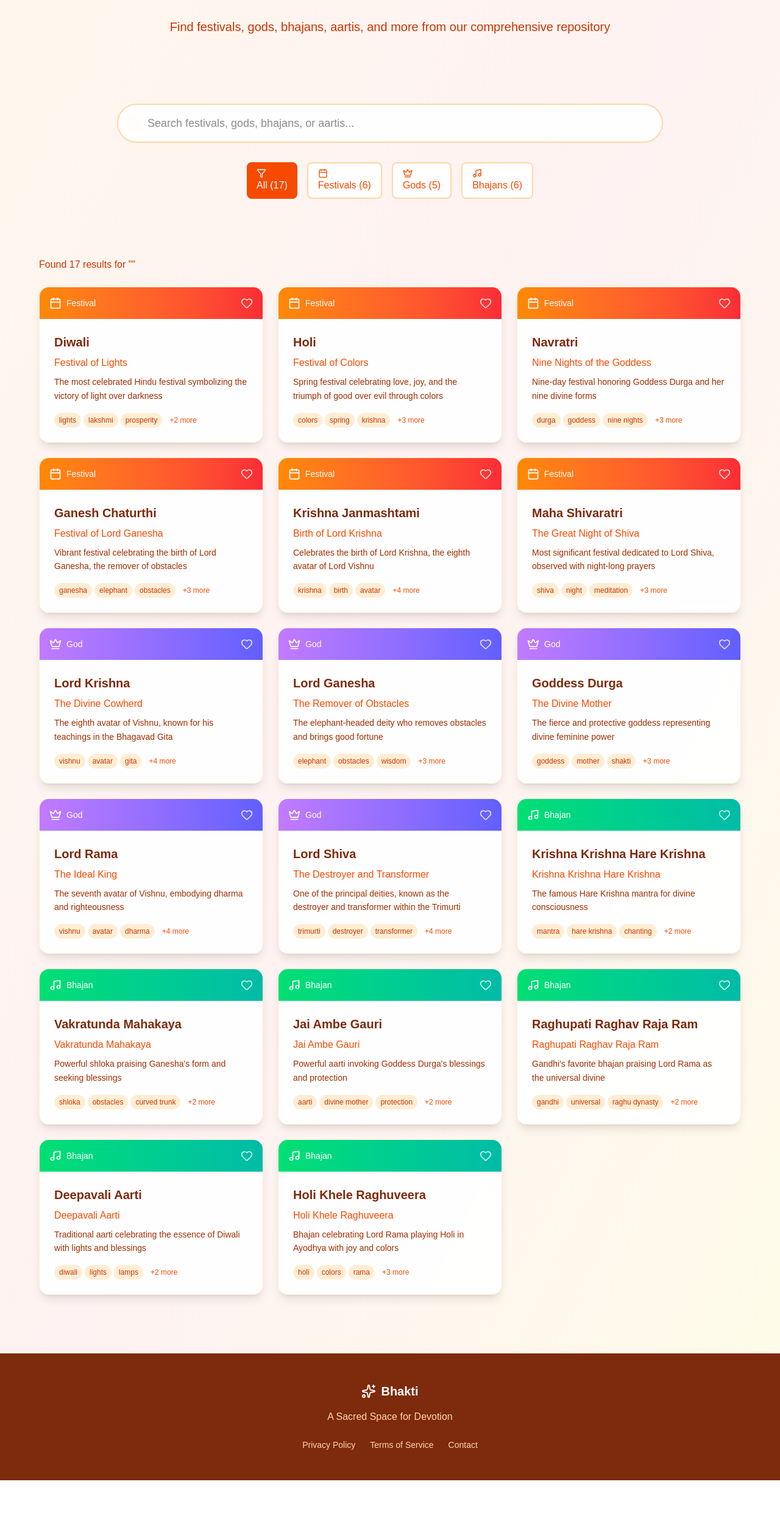
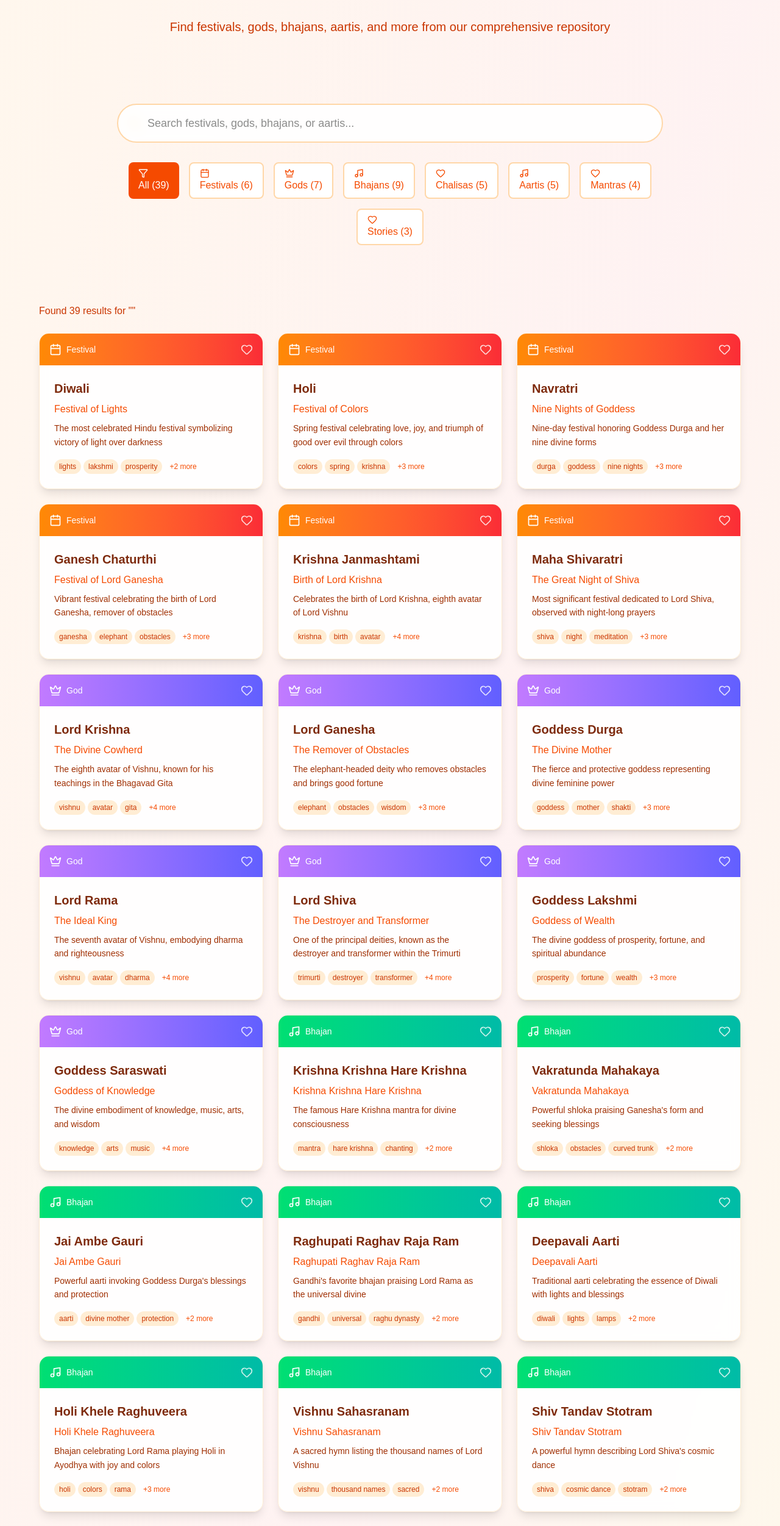
Before and after one commit to shashimishra89-cloud/bhajans-website, a Next.js app in the folder bhakti-app/: page /search in a window 1280 px wide. Shown: the part 243-2745 px from the top of the page at 61% size. Before the commit the page ends 2670 px from the top, so only its background shows below. Built offline with nearby package versions, Linux system fonts and the light colour scheme.

Commit message:
updating the email address and content for consistency

```diff
--- a/bhakti-app/src/app/contact/page.tsx
+++ b/bhakti-app/src/app/contact/page.tsx
@@ -45,12 +45,12 @@ export default function ContactPage() {
                   <h3 className="text-xl font-bold text-orange-900">Email Us</h3>
                 </div>
                 <p className="text-orange-800 mb-2">For general inquiries:</p>
-                <a href="mailto:info@bhakti.com" className="text-orange-600 hover:text-orange-700 font-medium">
-                  info@bhakti.com
+                <a href="mailto:info@justhobby.net" className="text-orange-600 hover:text-orange-700 font-medium">
+                  info@justhobby.net
                 </a>
                 <p className="text-orange-800 mt-4 mb-2">For content suggestions:</p>
-                <a href="mailto:content@bhakti.com" className="text-orange-600 hover:text-orange-700 font-medium">
-                  content@bhakti.com
+                <a href="mailto:info@justhobby.net" className="text-orange-600 hover:text-orange-700 font-medium">
+                  info@justhobby.net
                 </a>
               </div>
 
@@ -91,7 +91,7 @@ export default function ContactPage() {
             <section className="mb-8">
               <h2 className="text-2xl font-bold text-orange-900 mb-4">Contributing Content</h2>
               <p className="text-orange-800 mb-4">
-                Are you a scholar, practitioner, or enthusiast of Hindu culture? We welcome contributions of authentic bhajans, aartis, and cultural information. Please contact us at <a href="mailto:content@bhakti.com" className="text-orange-600 hover:text-orange-700 underline">content@bhakti.com</a> with:
+                Are you a scholar, practitioner, or enthusiast of Hindu culture? We welcome contributions of authentic bhajans, aartis, and cultural information. Please contact us at <a href="mailto:info@justhobby.net" className="text-orange-600 hover:text-orange-700 underline">info@justhobby.net</a> with:
               </p>
               <ul className="list-disc pl-6 text-orange-800 space-y-2">
                 <li>Original text in Devanagari script</li>
--- a/bhakti-app/src/app/search/page.tsx
+++ b/bhakti-app/src/app/search/page.tsx
@@ -12,7 +12,7 @@ const searchData = {
       id: "diwali",
       name: "Diwali",
       title: "Festival of Lights",
-      description: "The most celebrated Hindu festival symbolizing the victory of light over darkness",
+      description: "The most celebrated Hindu festival symbolizing victory of light over darkness",
       type: "festival",
       tags: ["lights", "lakshmi", "prosperity", "victory", "good over evil"]
     },
@@ -20,14 +20,14 @@ const searchData = {
       id: "holi",
       name: "Holi",
       title: "Festival of Colors",
-      description: "Spring festival celebrating love, joy, and the triumph of good over evil through colors",
+      description: "Spring festival celebrating love, joy, and triumph of good over evil through colors",
       type: "festival",
       tags: ["colors", "spring", "krishna", "radha", "joy", "love"]
     },
     {
       id: "navratri",
       name: "Navratri",
-      title: "Nine Nights of the Goddess",
+      title: "Nine Nights of Goddess",
       description: "Nine-day festival honoring Goddess Durga and her nine divine forms",
       type: "festival",
       tags: ["durga", "goddess", "nine nights", "dance", "garba", "shakti"]
@@ -36,7 +36,7 @@ const searchData = {
       id: "ganesh-chaturthi",
       name: "Ganesh Chaturthi",
       title: "Festival of Lord Ganesha",
-      description: "Vibrant festival celebrating the birth of Lord Ganesha, the remover of obstacles",
+      description: "Vibrant festival celebrating the birth of Lord Ganesha, remover of obstacles",
       type: "festival",
       tags: ["ganesha", "elephant", "obstacles", "wisdom", "modak", "vinayaka"]
     },
@@ -44,7 +44,7 @@ const searchData = {
       id: "krishna-janmashtami",
       name: "Krishna Janmashtami",
       title: "Birth of Lord Krishna",
-      description: "Celebrates the birth of Lord Krishna, the eighth avatar of Lord Vishnu",
+      description: "Celebrates the birth of Lord Krishna, eighth avatar of Lord Vishnu",
       type: "festival",
       tags: ["krishna", "birth", "avatar", "vishnu", "midnight", "dahi handi", "vrindavan"]
     },
@@ -97,6 +97,22 @@ const searchData = {
       description: "One of the principal deities, known as the destroyer and transformer within the Trimurti",
       type: "god",
       tags: ["trimurti", "destroyer", "transformer", "nataraja", "dance", "meditation", "trident"]
+    },
+    {
+      id: "lakshmi",
+      name: "Goddess Lakshmi",
+      title: "Goddess of Wealth",
+      description: "The divine goddess of prosperity, fortune, and spiritual abundance",
+      type: "god",
+      tags: ["prosperity", "fortune", "wealth", "lotus", "vishnu consort", "diwali"]
+    },
+    {
+      id: "saraswati",
+      name: "Goddess Saraswati",
+      title: "Goddess of Knowledge",
+      description: "The divine embodiment of knowledge, music, arts, and wisdom",
+      type: "god",
+      tags: ["knowledge", "arts", "music", "wisdom", "learning", "veena", "book"]
     }
   ],
   bhajans: [
@@ -147,11 +163,176 @@ const searchData = {
       type: "bhajan",
       festival: "holi",
       tags: ["holi", "colors", "rama", "ayodhya", "joy", "gulal"]
+    },
+    {
+      id: "vishnu-sahasranam",
+      title: "Vishnu Sahasranam",
+      description: "A sacred hymn listing the thousand names of Lord Vishnu",
+      type: "bhajan",
+      deity: "vishnu",
+      tags: ["vishnu", "thousand names", "sacred", "hymn", "prayer"]
+    },
+    {
+      id: "shiv-tandav-stotram",
+      title: "Shiv Tandav Stotram",
+      description: "A powerful hymn describing Lord Shiva's cosmic dance",
+      type: "bhajan",
+      deity: "shiva",
+      tags: ["shiva", "cosmic dance", "stotram", "tandav", "powerful"]
+    },
+    {
+      id: "madhurashtakam",
+      title: "Madhurashtakam",
+      description: "A beautiful composition describing the sweetness of Lord Krishna",
+      type: "bhajan",
+      deity: "krishna",
+      tags: ["krishna", "sweetness", "madhura", "eight verses", "devotional"]
+    }
+  ],
+  chalisas: [
+    {
+      id: "hanuman-chalisa",
+      title: "Hanuman Chalisa",
+      description: "The most powerful prayer to Lord Hanuman, consisting of 40 verses",
+      type: "chalisa",
+      deity: "hanuman",
+      tags: ["hanuman", "40 verses", "powerful prayer", "strength", "devotion"]
+    },
+    {
+      id: "shiva-chalisa",
+      title: "Shiva Chalisa",
+      description: "Sacred hymn dedicated to Lord Shiva, praising his divine attributes",
+      type: "chalisa",
+      deity: "shiva",
+      tags: ["shiva", "40 verses", "divine attributes", "transformation"]
+    },
+    {
+      id: "durga-chalisa",
+      title: "Durga Chalisa",
+      description: "Devotional prayer to Goddess Durga, the divine mother",
+      type: "chalisa",
+      deity: "durga",
+      tags: ["durga", "40 verses", "divine mother", "protection"]
+    },
+    {
+      id: "ganesh-chalisa",
+      title: "Ganesh Chalisa",
+      description: "Prayer to Lord Ganesha, the remover of obstacles",
+      type: "chalisa",
+      deity: "ganesha",
+      tags: ["ganesha", "40 verses", "obstacles", "wisdom"]
+    },
+    {
+      id: "krishna-chalisa",
+      title: "Krishna Chalisa",
+      description: "Devotional hymn to Lord Krishna, the embodiment of divine love",
+      type: "chalisa",
+      deity: "krishna",
+      tags: ["krishna", "40 verses", "divine love", "bhakti"]
+    }
+  ],
+  aartis: [
+    {
+      id: "ganesh-aarti",
+      title: "Ganesh Aarti",
+      description: "Sacred prayer ceremony to Lord Ganesha, the remover of obstacles",
+      type: "aarti",
+      deity: "ganesha",
+      tags: ["ganesha", "prayer", "obstacles", "ceremony", "wisdom"]
+    },
+    {
+      id: "durga-aarti",
+      title: "Durga Aarti",
+      description: "Devotional prayer to Goddess Durga, the divine mother who protects",
+      type: "aarti",
+      deity: "durga",
+      tags: ["durga", "divine mother", "protection", "prayer"]
+    },
+    {
+      id: "krishna-aarti",
+      title: "Krishna Aarti",
+      description: "Sacred prayer ceremony to Lord Krishna, the divine cowherd",
+      type: "aarti",
+      deity: "krishna",
+      tags: ["krishna", "prayer", "divine cowherd", "ceremony"]
+    },
+    {
+      id: "shiv-aarti",
+      title: "Shiv Aarti",
+      description: "Prayer ceremony to Lord Shiva, the destroyer of evil",
+      type: "aarti",
+      deity: "shiva",
+      tags: ["shiva", "prayer", "destruction", "transformation"]
+    },
+    {
+      id: "lakshmi-aarti",
+      title: "Lakshmi Aarti",
+      description: "Sacred prayer to Goddess Lakshmi, the bestower of prosperity",
+      type: "aarti",
+      deity: "lakshmi",
+      tags: ["lakshmi", "prosperity", "wealth", "prayer", "goddess"]
+    }
+  ],
+  mantras: [
+    {
+      id: "gayatri-mantra",
+      title: "Gayatri Mantra",
+      description: "The most sacred mantra in Hinduism, dedicated to the Sun God",
+      type: "mantra",
+      deity: "surya",
+      tags: ["gayatri", "sun god", "sacred", "mantra", "wisdom"]
+    },
+    {
+      id: "mahamrityunjaya-mantra",
+      title: "Mahamrityunjaya Mantra",
+      description: "Powerful mantra for conquering death and achieving immortality",
+      type: "mantra",
+      deity: "shiva",
+      tags: ["shiva", "death conquering", "immortality", "powerful mantra"]
+    },
+    {
+      id: "om-mantra",
+      title: "Om Mantra",
+      description: "The primordial sound of the universe, the most sacred mantra",
+      type: "mantra",
+      deity: "universal",
+      tags: ["om", "primordial", "universal", "sacred sound", "meditation"]
+    },
+    {
+      id: "om-namah-shivaya",
+      title: "Om Namah Shivaya",
+      description: "Sacred mantra dedicated to Lord Shiva for spiritual liberation",
+      type: "mantra",
+      deity: "shiva",
+      tags: ["shiva", "liberation", "spiritual", "sacred", "meditation"]
+    }
+  ],
+  stories: [
+    {
+      id: "dhruva-the-devotee",
+      title: "Dhruva the Devotee",
+      description: "The inspiring story of young Dhruva's unwavering devotion to Lord Vishnu",
+      type: "story",
+      tags: ["dhruva", "devotion", "vishnu", "determination", "spiritual"]
+    },
+    {
+      id: "ganesh-and-the-moon",
+      title: "Ganesh and the Moon",
+      description: "The fascinating tale of how Lord Ganesha learned humility from the Moon",
+      type: "story",
+      tags: ["ganesh", "moon", "humility", "lesson", "moral"]
+    },
+    {
+      id: "krishna-and-pootana",
+      title: "Krishna and Pootana",
+      description: "The divine story of how baby Krishna defeated the demon Pootana",
+      type: "story",
+      tags: ["krishna", "pootana", "demon", "divine protection", "childhood"]
     }
   ]
 };
 
-const allItems = [...searchData.festivals, ...searchData.gods, ...searchData.bhajans];
+const allItems = [...searchData.festivals, ...searchData.gods, ...searchData.bhajans, ...searchData.chalisas, ...searchData.aartis, ...searchData.mantras, ...searchData.stories];
 
 function SearchContent() {
   const searchParams = useSearchParams();
@@ -199,6 +380,10 @@ function SearchContent() {
       case "festival": return <Calendar className="h-5 w-5" />;
       case "god": return <Crown className="h-5 w-5" />;
       case "bhajan": return <Music className="h-5 w-5" />;
+      case "chalisa": return <Heart className="h-5 w-5" />;
+      case "aarti": return <Music className="h-5 w-5" />;
+      case "mantra": return <Heart className="h-5 w-5" />;
+      case "story": return <Heart className="h-5 w-5" />;
       default: return <Heart className="h-5 w-5" />;
     }
   };
@@ -207,10 +392,11 @@ function SearchContent() {
     switch (item.type) {
       case "festival": return `/festivals/${item.id}`;
       case "god": return `/gods/${item.id}`;
-      case "bhajan":
-        if (item.deity) return `/gods/${item.deity}`;
-        if (item.festival) return `/festivals/${item.festival}`;
-        return "#";
+      case "bhajan": return `/bhajans/${item.id}`;
+      case "chalisa": return `/chalisas/${item.id}`;
+      case "aarti": return `/aartis/${item.id}`;
+      case "mantra": return `/mantras/${item.id}`;
+      case "story": return `/stories/${item.id}`;
       default: return "#";
     }
   };
@@ -220,6 +406,10 @@ function SearchContent() {
       case "festival": return "from-orange-400 to-red-500";
       case "god": return "from-purple-400 to-indigo-500";
       case "bhajan": return "from-green-400 to-teal-500";
+      case "chalisa": return "from-red-400 to-pink-500";
+      case "aarti": return "from-yellow-400 to-orange-500";
+      case "mantra": return "from-blue-400 to-purple-500";
+      case "story": return "from-indigo-400 to-blue-500";
       default: return "from-gray-400 to-gray-500";
     }
   };
@@ -321,6 +511,50 @@ function SearchContent() {
             >
               <Music className="h-4 w-4" />
               <span>Bhajans ({searchData.bhajans.length})</span>
+            </button>
+            <button
+              onClick={() => setSelectedCategory('chalisa')}
+              className={`px-4 py-2 rounded-lg font-medium transition-colors ${
+                selectedCategory === 'chalisa'
+                  ? "bg-orange-600 text-white"
+                  : "bg-white text-orange-600 border-2 border-orange-200 hover:border-orange-400"
+              }`}
+            >
+              <Heart className="h-4 w-4" />
+              <span>Chalisas ({searchData.chalisas.length})</span>
+            </button>
+            <button
+              onClick={() => setSelectedCategory('aarti')}
+              className={`px-4 py-2 rounded-lg font-medium transition-colors ${
+                selectedCategory === 'aarti'
+                  ? "bg-orange-600 text-white"
+                  : "bg-white text-orange-600 border-2 border-orange-200 hover:border-orange-400"
+              }`}
+            >
+              <Music className="h-4 w-4" />
+              <span>Aartis ({searchData.aartis.length})</span>
+            </button>
+            <button
+              onClick={() => setSelectedCategory('mantra')}
+              className={`px-4 py-2 rounded-lg font-medium transition-colors ${
+                selectedCategory === 'mantra'
+                  ? "bg-orange-600 text-white"
+                  : "bg-white text-orange-600 border-2 border-orange-200 hover:border-orange-400"
+              }`}
+            >
+              <Heart className="h-4 w-4" />
+              <span>Mantras ({searchData.mantras.length})</span>
+            </button>
+            <button
+              onClick={() => setSelectedCategory('story')}
+              className={`px-4 py-2 rounded-lg font-medium transition-colors ${
+                selectedCategory === 'story'
+                  ? "bg-orange-600 text-white"
+                  : "bg-white text-orange-600 border-2 border-orange-200 hover:border-orange-400"
+              }`}
+            >
+              <Heart className="h-4 w-4" />
+              <span>Stories ({searchData.stories.length})</span>
             </button>
           </div>
         </div>
--- a/bhakti-app/src/config/site.ts
+++ b/bhakti-app/src/config/site.ts
@@ -18,7 +18,7 @@ export const siteConfig = {
 
   // Contact Information
   contact: {
-    email: "contact@bhajans.justhobby.net",
+    email: "info@justhobby.net",
     phone: "+1-XXX-XXX-XXXX"
   },
 
```
